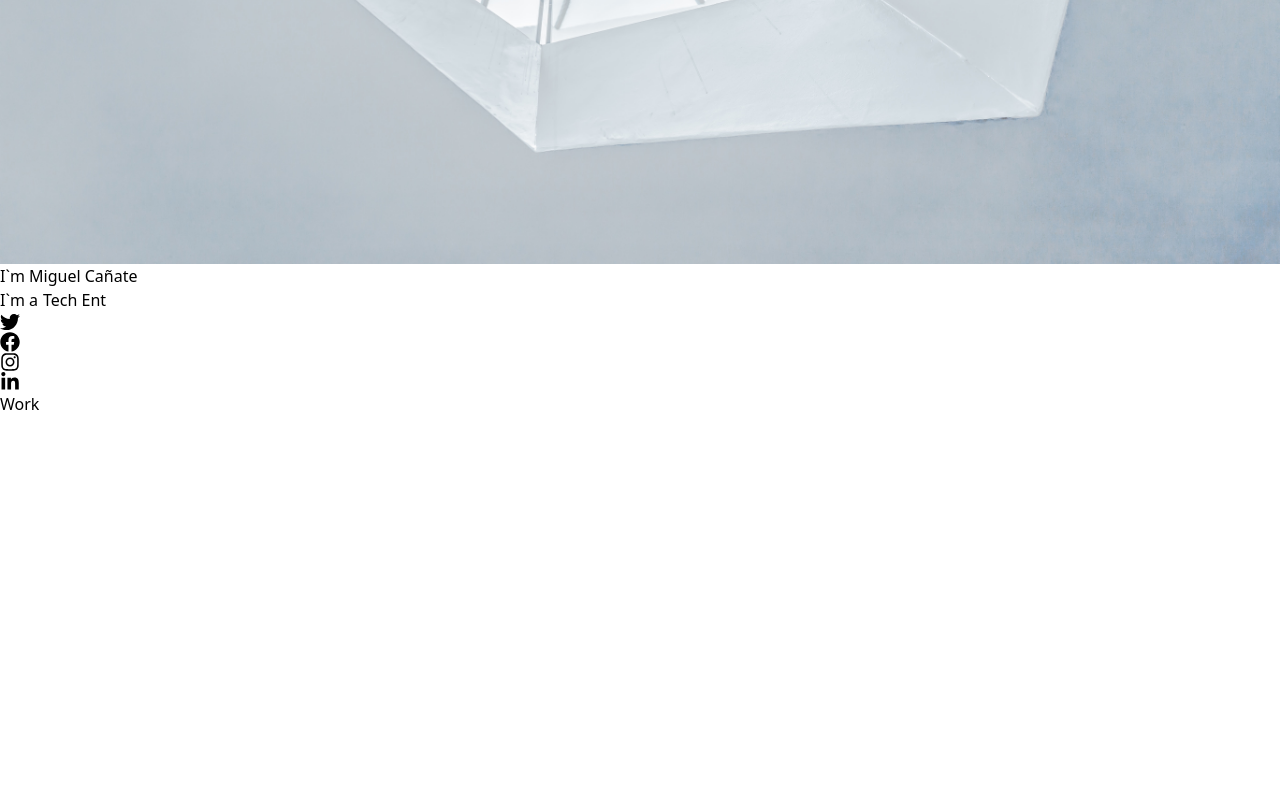
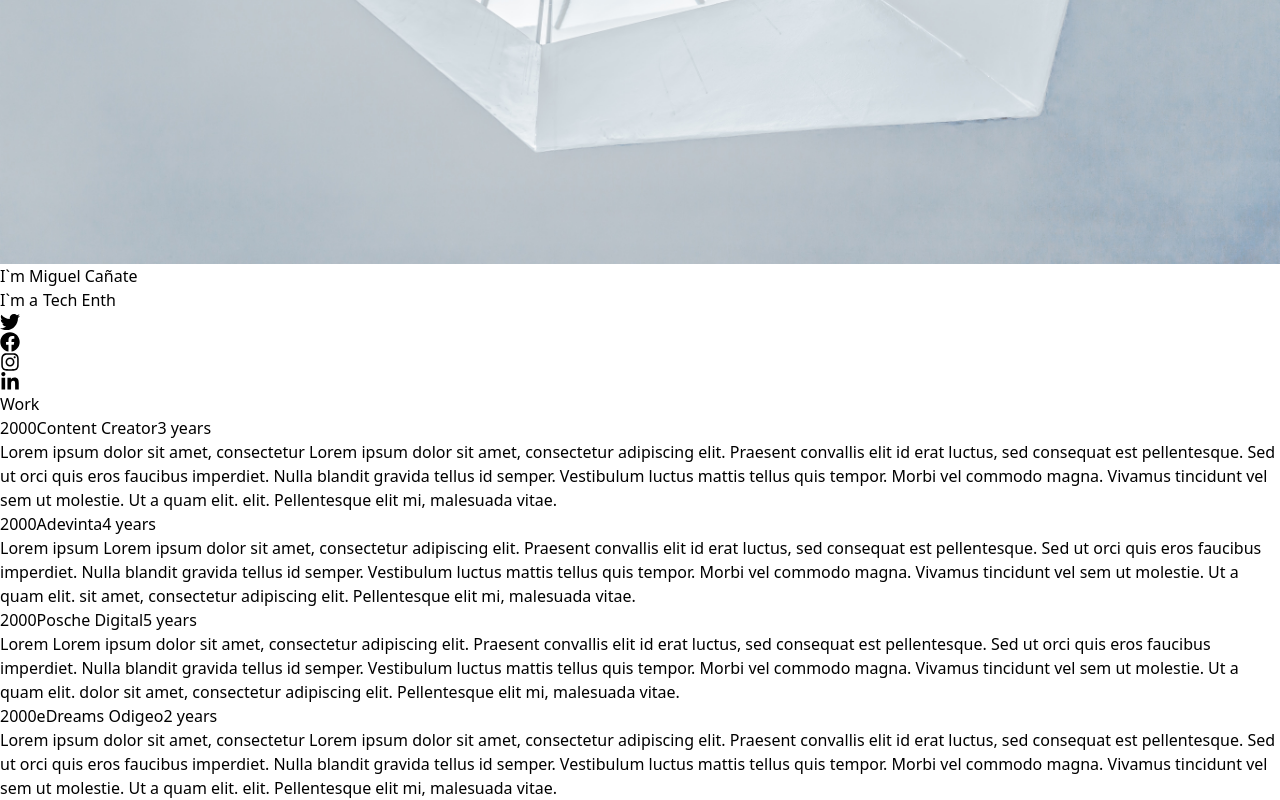
Before and after one commit to MiguelCagnate/Portfolio, a React (Vite) app: page / in a window 1280 px wide. Shown: the part 705-1505 px from the top of the page. Before the commit the page ends 1121 px from the top, so only its background shows below. Built offline with nearby package versions, Linux system fonts and the light colour scheme.

Commit message:
items of workitems done

```diff
--- a/src/components/Work.jsx
+++ b/src/components/Work.jsx
@@ -1,48 +1,52 @@
 import React from "react";
 import WorkItem from "./Workitem";
-
 
 const data = [
   {
     year: 2000,
     title: "Content Creator",
     duration: "3 years",
-    details: "lorem11",
+    details:
+      "Lorem ipsum dolor sit amet, consectetur Lorem ipsum dolor sit amet, consectetur adipiscing elit. Praesent convallis elit id erat luctus, sed consequat est pellentesque. Sed ut orci quis eros faucibus imperdiet. Nulla blandit gravida tellus id semper. Vestibulum luctus mattis tellus quis tempor. Morbi vel commodo magna. Vivamus tincidunt vel sem ut molestie. Ut a quam elit. elit. Pellentesque elit mi, malesuada vitae.",
   },
   {
     year: 2000,
-    title: "Content Creator",
-    duration: "3 years",
-    details: "lorem11",
+    title: "Adevinta",
+    duration: "4 years",
+    details:
+      "Lorem ipsum Lorem ipsum dolor sit amet, consectetur adipiscing elit. Praesent convallis elit id erat luctus, sed consequat est pellentesque. Sed ut orci quis eros faucibus imperdiet. Nulla blandit gravida tellus id semper. Vestibulum luctus mattis tellus quis tempor. Morbi vel commodo magna. Vivamus tincidunt vel sem ut molestie. Ut a quam elit. sit amet, consectetur adipiscing elit. Pellentesque elit mi, malesuada vitae.",
   },
   {
     year: 2000,
-    title: "Content Creator",
-    duration: "3 years",
-    details: "lorem11",
+    title: "Posche Digital",
+    duration: "5 years",
+    details:
+      "Lorem Lorem ipsum dolor sit amet, consectetur adipiscing elit. Praesent convallis elit id erat luctus, sed consequat est pellentesque. Sed ut orci quis eros faucibus imperdiet. Nulla blandit gravida tellus id semper. Vestibulum luctus mattis tellus quis tempor. Morbi vel commodo magna. Vivamus tincidunt vel sem ut molestie. Ut a quam elit. dolor sit amet, consectetur adipiscing elit. Pellentesque elit mi, malesuada vitae.",
   },
   {
     year: 2000,
-    title: "Content Creator",
-    duration: "3 years",
-    details: "lorem11",
+    title: "eDreams Odigeo",
+    duration: "2 years",
+    details:
+      "Lorem ipsum dolor sit amet, consectetur Lorem ipsum dolor sit amet, consectetur adipiscing elit. Praesent convallis elit id erat luctus, sed consequat est pellentesque. Sed ut orci quis eros faucibus imperdiet. Nulla blandit gravida tellus id semper. Vestibulum luctus mattis tellus quis tempor. Morbi vel commodo magna. Vivamus tincidunt vel sem ut molestie. Ut a quam elit. elit. Pellentesque elit mi, malesuada vitae.",
   },
 ];
 const Work = () => {
   return (
     <div id="work" className="max-w-[1040] m-auto md:pl-20 p-4 py-16 ">
       <h1 className="text-4xl font-bold text-center text-[#001b5e]">Work</h1>
-      {data.map((item, idx) => {
+      {data.map((item, idx) => (
         <WorkItem
           key={idx}
           year={item.year}
           title={item.title}
           duration={item.duration}
           details={item.details}
-        />;
-      })}
+        />
+      ))}
     </div>
   );
 };
 
+
 export default Work;
--- a/src/components/WorkItem.jsx
+++ b/src/components/WorkItem.jsx
@@ -1,10 +1,20 @@
 import React from 'react'
 
-const WorkItem = () => {
+const WorkItem = ({year, title, duration, details }) => {
   return (
-    <div>
-      <h3>WorkItem</h3>
-    </div>
+    <ol className="flex flex-col md:flex-row relative border-l border-stone-200">
+      <li className="mb-10 ml-4">
+        <div className="absolute w-3 h-3 bg-stone-200 rounded-full mt-1.5 -left-1.5 border-white" />
+        <p className="flex flex-wrap gap-4 flex-row items-center justify-start text-xs">
+          <span className="inline-block px-2 py1 font-semibold text-white bg-[#001b5e] rounded-md">
+            {year}
+          </span>
+          <span className="text-lg font-semibold text-[#001b5e]">{title}</span>
+          <span className='my-1 text-sm font-normal leading-none text-stone-400'>{duration}</span>
+        </p>
+        <p className='my-2 text-base font-normal text-stone-500'>{details}</p>
+      </li>
+    </ol>
   );
 }
 
```
